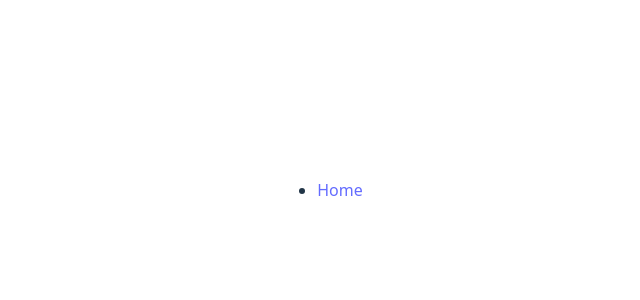
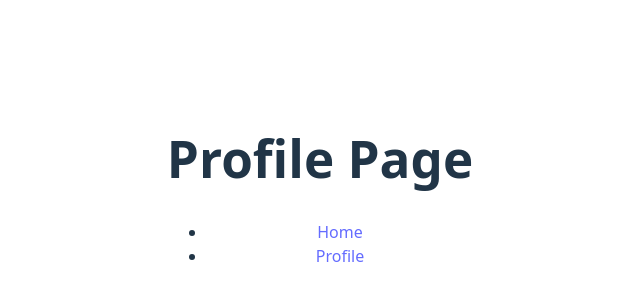
Before and after one commit to campus-marketplace-app/campus-marketplace, a React (Vite) app in the folder apps/web/: page /profile in a window 1280 px wide. Before the commit this address had no page. Shown: the part 210-510 px from the top of the page, without its empty margins (320-960 px from the left). Built offline with nearby package versions, Linux system fonts and the light colour scheme.

Commit message:
Added page nav for user profile pages

```diff
--- a/apps/web/src/App.tsx
+++ b/apps/web/src/App.tsx
@@ -1,6 +1,7 @@
 import { Route, Routes } from 'react-router-dom'
 import { useState } from 'react'
-import Index from '../pages/index.tsx'
+import Index from './pages/index.tsx'
+import Profile from './pages/profile.tsx'
 import './App.css'
 
 function App() {
@@ -12,6 +13,7 @@
         <Routes>
           <Route>
             <Route path="/" element={<Index />}/>
+            <Route path="/profile" element={<Profile />}/>
           </Route>
         </Routes>
         </div>
--- a/apps/web/src/main.tsx
+++ b/apps/web/src/main.tsx
@@ -1,9 +1,10 @@
 import { StrictMode } from 'react'
 import { createRoot } from 'react-dom/client'
+import { BrowserRouter } from 'react-router-dom'
 import './index.css'
 import App from './App.tsx'
-import Navbar from '../navbar/navbar.tsx'
-import { BrowserRouter } from 'react-router-dom'
+import Navbar from './navbar/navbar.tsx'
+
 
 createRoot(document.getElementById('root')!).render(
   <StrictMode>
--- a/apps/web/navbar/navbar.tsx
+++ b/apps/web/src/navbar/navbar.tsx
@@ -5,6 +5,7 @@
         <nav>
             <ul>
                 <li><Link to="/">Home</Link></li>
+                <li><Link to="/profile">Profile</Link></li>
             </ul>
         </nav>
     );
--- /dev/null
+++ b/apps/web/src/pages/profile.tsx
@@ -0,0 +1,3 @@
+export default function Profile() {
+    return <h1>Profile Page</h1>;
+}
```
Also changed, not shown: apps/web/src/pages/index.tsx (renamed from apps/web/pages/index.tsx).
